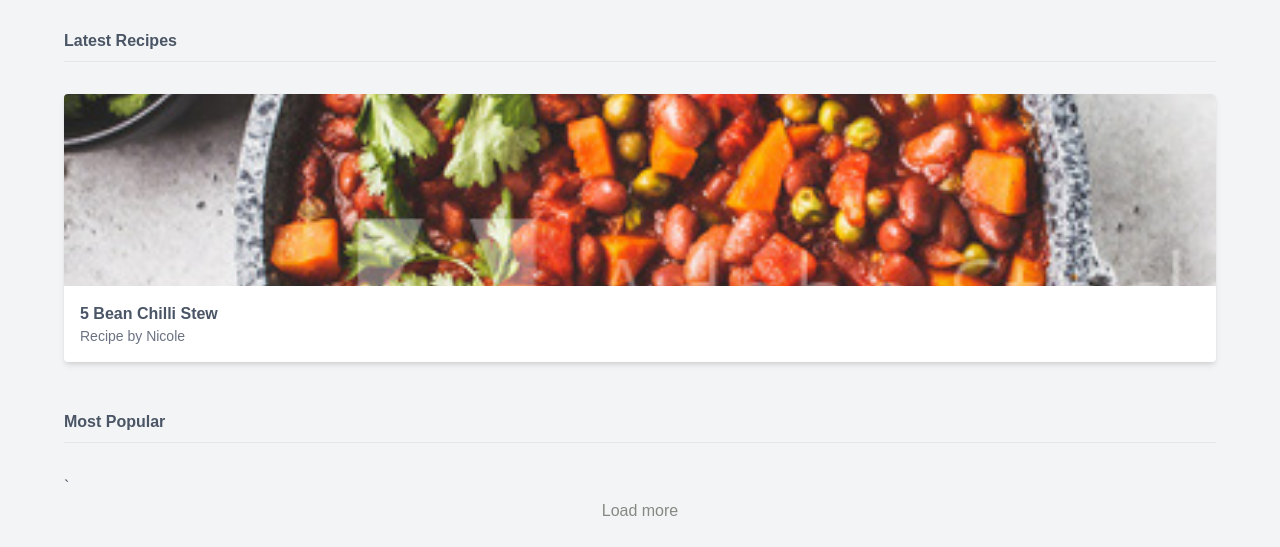
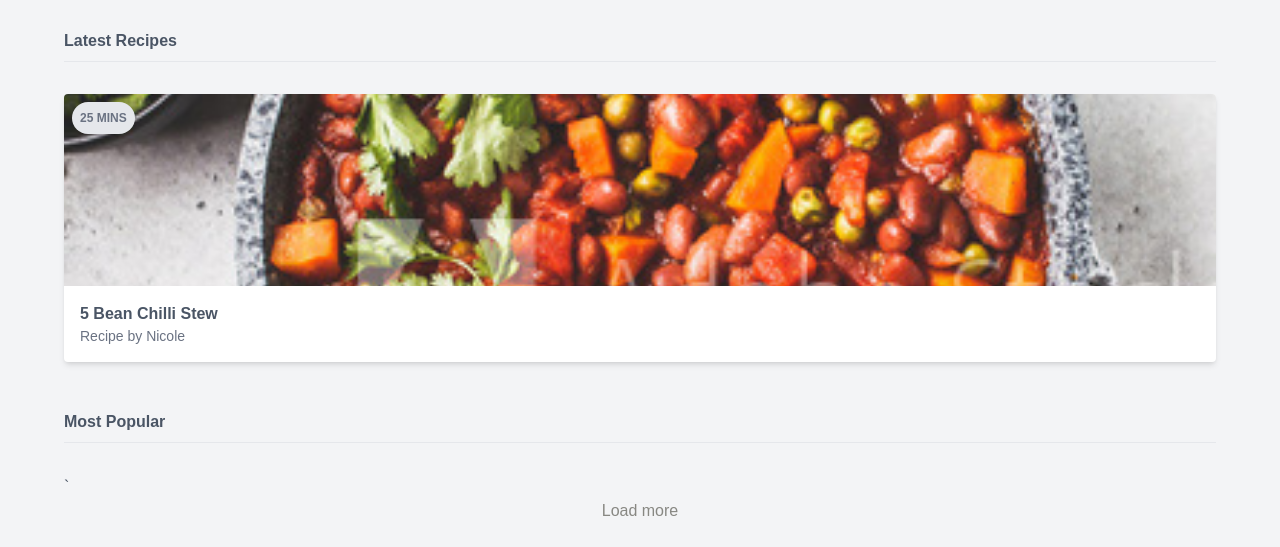
Before and after one commit to Nicole0509/tailwind-ninja-food, a website: page public/index.html in a window 1280 px wide. Shown: the part 288-835 px from the top of the page. Drawn offline with Linux system fonts and the light colour scheme.

Commit message:
Created a badge

```diff
--- a/public/index.html
+++ b/public/index.html
@@ -51,7 +51,7 @@
                 <h4 class="font-bold mt-12 pb-2 border-b border-gray-200">Latest Recipes</h4>
                 <div class="mt-8">
                     <!--Cards go here-->
-                    <div class="bg-white rounded overflow-hidden shadow-md">
+                    <div class="bg-white rounded overflow-hidden shadow-md relative">
                         <img src="img/stew.jpg" alt="stew" class="w-full h-32 sm:h-48 object-cover">
                         <div class="m-4">
                             <span class="font-bold">
@@ -61,7 +61,11 @@
                                 Recipe by Nicole
                             </span>
                         </div>
-
+                        <div class="bg-gray-200 text-gray-500 text-xs font-bold uppercase rounded-full p-2 absolute top-0 ml-2 mt-2">
+                            <span>
+                                25 mins
+                            </span>
+                        </div>
                     </div>
                 </div>
 
--- a/src/styles.css
+++ b/src/styles.css
@@ -10,7 +10,6 @@
   .text-secondary-200{
     color: #888883;
   }
-
   .font-nunito{
     font-family: 'Nunito Sans', sans-serif;
   }
```
Also changed, not shown: public/styles.css.
